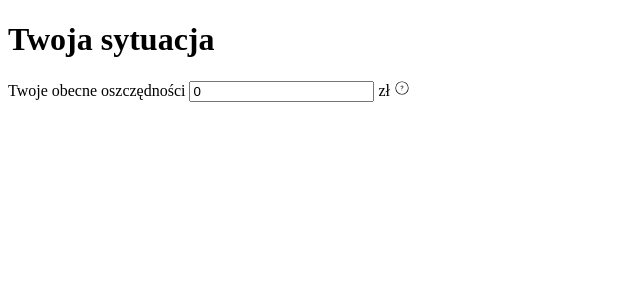
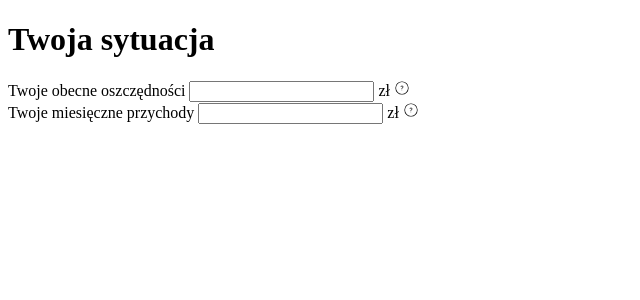
Before and after one commit to malyvsen/hypofin, a React (Create React App) app in the folder frontend/: page / in a window 1280 px wide. Shown: the top 300 px of the page, without its empty margins (0-640 px from the left). Built offline with nearby package versions, Linux system fonts and the light colour scheme.

Commit message:
feature: add input for monthly income

```diff
--- a/frontend/src/App.js
+++ b/frontend/src/App.js
@@ -11,6 +11,8 @@ function App() {
       <SituationPage
         currentSavings={currentSavings}
         setCurrentSavings={setCurrentSavings}
+        monthlyIncome={monthlyIncome}
+        setMonthlyIncome={setMonthlyIncome}
       ></SituationPage>
     </div>
   );
--- a/frontend/src/MoneyInput.js
+++ b/frontend/src/MoneyInput.js
@@ -2,15 +2,15 @@ import { Tooltip } from "react-tooltip";
 import "react-tooltip/dist/react-tooltip.css";
 import { CiCircleQuestion } from "react-icons/ci";
 
-function MoneyInput({ value, setValue, help }) {
+function MoneyInput({ title, help, value, setValue }) {
   return (
     <div>
-      Twoje obecne oszczędności{" "}
+      {title}{" "}
       <input
         type="number"
         min={0}
         step={1000}
-        value={value === undefined ? 0 : value}
+        value={value === undefined ? "" : value}
         onChange={(e) => setValue(e.target.value)}
       />{" "}
       zł{" "}
--- a/frontend/src/SituationPage.js
+++ b/frontend/src/SituationPage.js
@@ -1,13 +1,25 @@
 import MoneyInput from "./MoneyInput";
 
-function SituationPage({ currentSavings, setCurrentSavings }) {
+function SituationPage({
+  currentSavings,
+  setCurrentSavings,
+  monthlyIncome,
+  setMonthlyIncome,
+}) {
   return (
     <div className="Page">
       <h1>Twoja sytuacja</h1>
       <MoneyInput
+        title="Twoje obecne oszczędności"
+        help="Kwota, którą jesteś w stanie zainwestować w tej chwili."
         value={currentSavings}
         setValue={setCurrentSavings}
-        help="Kwota, którą jesteś w stanie zainwestować w tej chwili."
+      />
+      <MoneyInput
+        title="Twoje miesięczne przychody"
+        help="Twoje zarobki i inne wpływy, np. z wynajmu. Nie odejmuj wydatków, zrobimy to osobno."
+        value={monthlyIncome}
+        setValue={setMonthlyIncome}
       />
     </div>
   );
```
